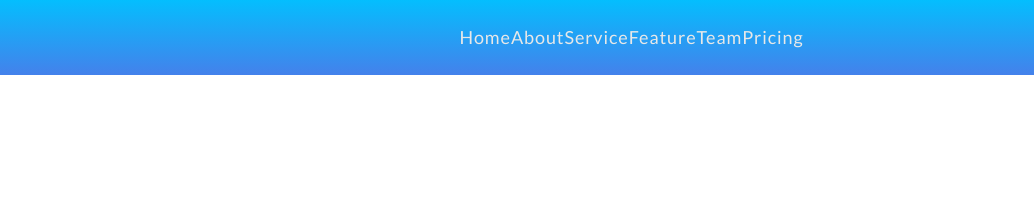
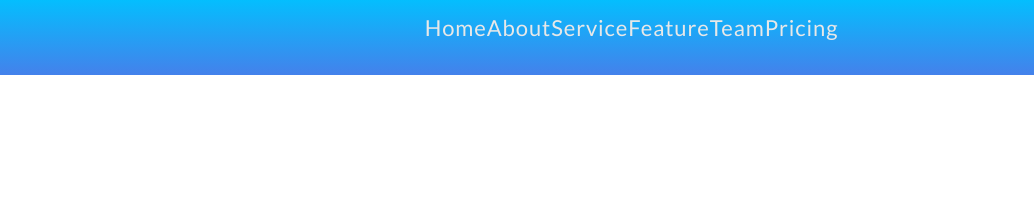
Before and after one commit to Barreto-Alejandra/landing-page, a website built with webpack: page html/index.html in a window 1280 px wide. Shown: the top 223 px of the page, 246-1280 px from the left. Built offline with nearby package versions, Linux system fonts and the light colour scheme; what scrollmagic would draw is missing.

Commit message:
added components

```diff
--- a/html/index.html
+++ b/html/index.html
@@ -16,7 +16,7 @@
 
 
   <header id="header" class="header">
-    <div class="header__main">
+    <div class="header__container">
       <div class="container">
         <div class="row">
           <div class="col-6 col-lg-4 col-xl-5 header__logo">
@@ -32,7 +32,7 @@
             <ul class="header__nav--menu">
 
               <li class="menu-item">
-                <a href="#">Home</a>
+                <a href="#hero">Home</a>
               </li>
 
               <li class="menu-item">
@@ -73,7 +73,7 @@
 
 
   <!-- hero -->
-  <section class="hero">
+  <section id="hero" class="hero">
     <div class="hero__container">
       <h1 class="heading">Lorem Ipsum</h1>
       <p class="text">Lorem ipsum dolor sit amet, consectetur adipiscing elit, sed do eiusmod tempor incididunt ut labore et dolore magna aliqua.</p>
@@ -115,7 +115,7 @@
       <div class="container">
         <div class="row">
           <div class="col-12">
-            <h2 class="heading">What is Lorem Ipsum?</h2>
+            <h2 class="heading">Service</h2>
           </div>
         </div>
 
@@ -160,6 +160,14 @@
     </div>
   </section>
   <!-- /columns grid -->
+
+
+  <!-- features -->
+  <section>
+
+  </section>
+  <!-- features -->
+
 
   <!-- footer -->
   <footer class="footer">
--- a/src/css/partials/_basis.sass
+++ b/src/css/partials/_basis.sass
@@ -44,6 +44,9 @@ p:empty
     font-weight: 700
     margin-bottom: 0 0 1em
     color: $black-2
+    font-size: 33px
+    @include breakpoint(md)
+        font-size: 38px
 
 .subheading
     margin: 0 0 20px
--- a/src/css/partials/_grid-columns.scss
+++ b/src/css/partials/_grid-columns.scss
@@ -5,7 +5,6 @@
         max-width: 85%;
         margin: 0 auto;
         & .heading {
-            font-size: 33px;
             line-height: 1.2;
             text-align: center;
             padding-bottom: 4rem;
--- a/src/css/partials/_hero.scss
+++ b/src/css/partials/_hero.scss
@@ -9,7 +9,7 @@
 
 .hero__container {
     position: relative;
-    top: 10%;
+    top: 8%;
     padding: 0 1.5rem;
     z-index: 100;
     color: $black-2;
@@ -47,4 +47,8 @@
     background-size: 80%;
     background-position: right;
     background-repeat: no-repeat;
+    @include breakpoint(md) {
+        bottom: -360px;
+        background-size: 90%;
+    }
 }
--- a/src/css/partials/_text-block.scss
+++ b/src/css/partials/_text-block.scss
@@ -20,3 +20,33 @@
              -o-transform: none;
                     transform: none;
 }
+
+
+
+.textblock {
+   padding-top: 3rem;
+   padding-bottom: 3rem;
+   text-align: center;
+}
+
+
+.textblock__container {
+   max-width: 90%;
+   margin: 0 auto;
+   & .text {
+      margin: 0;
+      padding-top: 1.3rem;
+      font-size: 16px;
+      & p {
+         line-height: 1.5;
+      }
+   }
+   @include breakpoint(md) {
+      max-width: 100%;
+      & .text {
+         font-size: 18px;
+         max-width: 612px;
+         margin: 0 auto;
+      }
+   }
+}
--- a/src/css/partials/header.scss
+++ b/src/css/partials/header.scss
@@ -7,11 +7,15 @@
   position: fixed;
   top: 0;
   width: 100%;
-    z-index: 500;
+  z-index: 800;
   background-image: linear-gradient(to top, #4481eb 0%, #04befe 100%);
 }
 
 
+.header__container{
+  padding: 15px 10px;
+  transition: 0.3s ease;
+}
 
 //header is sticky
 .header {
@@ -23,13 +27,6 @@
       box-shadow: 0 10px 6px -6px #777;
     }
   }
-}
-
-
-
-.header__container{
-    padding: 15px 10px;
-    transition: 0.3s ease;
 }
 
 
@@ -75,7 +72,6 @@
     display: flex;
     overflow-y: scroll;
     background: linear-gradient(to top, #4481eb 0%, #04befe 100%);
-
   }
   @include breakpoint(lg) {
     position: static;
@@ -85,7 +81,6 @@
     align-items: center;
     opacity: 1;
     height: 100%;
-
   }
 }
 
@@ -94,7 +89,7 @@
 
 //header ul
 .header__nav {
-    max-width: 500px;
+  max-width: 100%;
   width: 100%;
   margin: 0 auto;
   padding: 35px 20px;
@@ -102,7 +97,7 @@
     text-align: center;
     margin: 0;
     padding: 0;
-       list-style: NONE;
+    list-style: none;
     &:last-child {
       margin: 0;
     }
@@ -115,6 +110,16 @@
         font-weight: 400;
         letter-spacing: 0.90px;
         transition: 0.3s ease;
+      }
+    }
+  }
+  @include breakpoint(md)  {
+    max-width: 100%;
+    & .header__nav--menu {
+      & .menu-item {
+        & a {
+          font-size: 22px;
+        }
       }
     }
   }
@@ -154,35 +159,7 @@
 
 
 
-.header {
-    display: block;
-    position: fixed;
-    top: 0;
-    width: 100%;
-    z-index: 800;
-    background-color: transparent;
-  }
 
-
-
-  .header__main {
-    padding: 10px 0;
-    transition: 0.3s ease;
-    @include breakpoint(lg) {
-      padding: 15px 0;
-      .container {
-        .row {
-          height: 100%;
-          align-items: center;
-        }
-      }
-    }
-    @include breakpoint(xl) {
-      .container {
-        // max-width: 85%;
-      }
-    }
-  }
 
 
   //sticky
```
Also changed, not shown: dist/bundle.css. Lines whose indentation alone changed are shown as unchanged.
